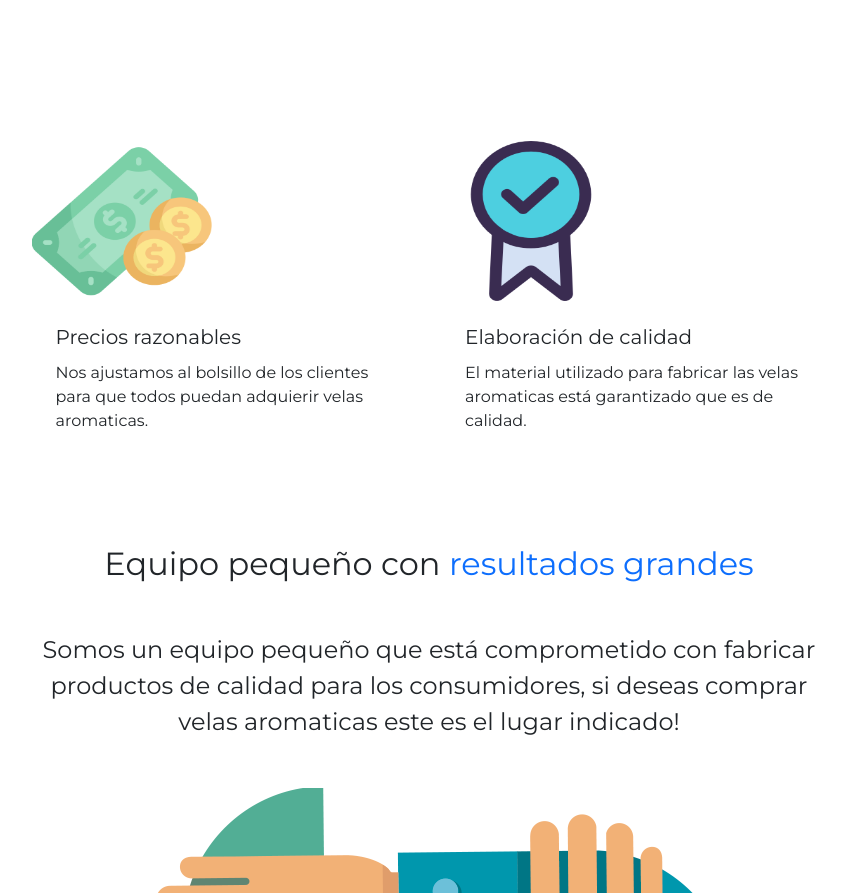
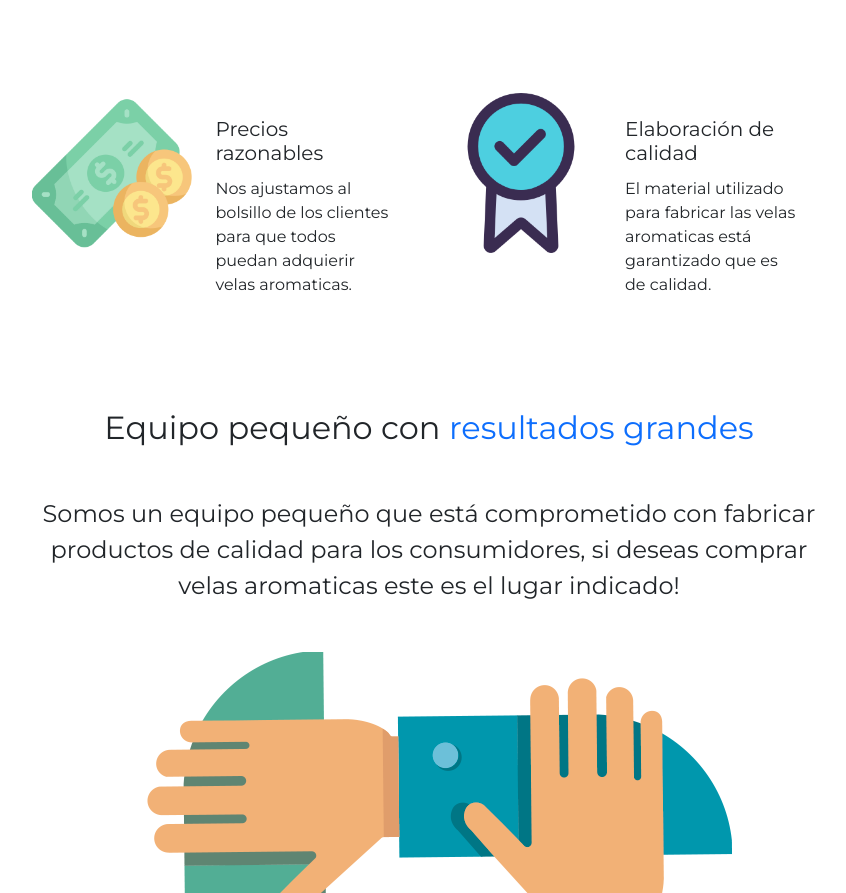
Before and after one commit to MedinaCat/Velaroma, a plain HTML site: page index.html in a window 1280 px wide. Shown: the part 1570-2463 px from the top of the page, without its empty margins (211-1057 px from the left). Drawn offline with nearby package versions, Linux system fonts and the light colour scheme.

Commit message:
Pagina version 5

```diff
--- a/index.html
+++ b/index.html
@@ -119,9 +119,7 @@
         <p class="px-4">Contamos con una diversidad de velas para que el cliente pueda elegir la que más se ajuste a sus gustos y necesidades.</p>
         </div>
       </div>
-    </div>
-    <div class="row w-75 mx-auto my-5 servicio-fila">
-      <div class="col-lg-6 col-md-12 col-sm-12 d-flext my-5 icono-wrap">
+      <div class="col-lg-6 col-md-12 col-sm-12 d-flex my-5 icono-wrap">
         <img src="./Img/dinero.png" alt="Elaboración"
         width="180" height=160>
         <div>
@@ -129,7 +127,7 @@
         <p class="px-4">Nos ajustamos al bolsillo de los clientes para que todos puedan adquierir velas aromaticas.</p>
         </div>
       </div>
-      <div class="col-lg-6 col-md-12 col-sm-12 d-flext my-5 icono-wrap">
+      <div class="col-lg-6 col-md-12 col-sm-12 d-flex my-5 icono-wrap">
         <img src="./Img/calidad.png" alt="Elaboración"
         width="180" height=160>
         <div>
```
